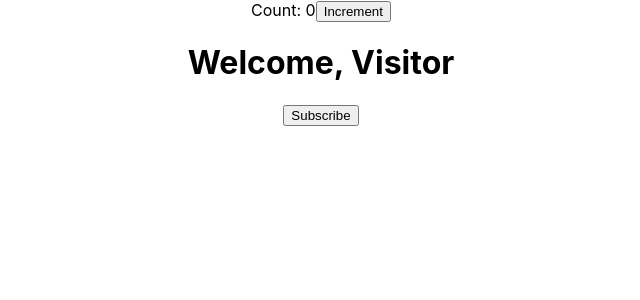
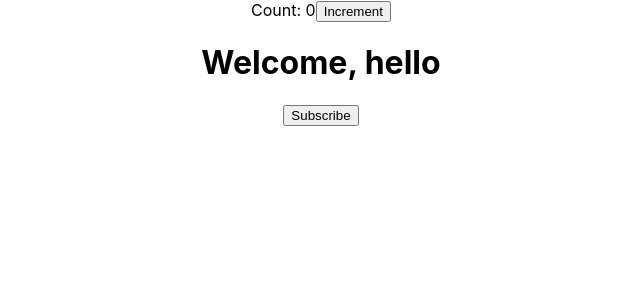
Before and after one commit to sfreeley/react-practice, a React (Create React App) app: page / in a window 1280 px wide. Shown: the top 300 px of the page, without its empty margins (319-959 px from the left). Built offline with nearby package versions, Linux system fonts and the light colour scheme.

Commit message:
start of destructuring

```diff
--- a/src/App.js
+++ b/src/App.js
@@ -18,7 +18,7 @@ class App extends Component {
     return (
       <div className="App">
         <Counter />
-        <Message />
+        <Message name="hello" />
       </div>
     )
   };
--- a/src/components/Message.js
+++ b/src/components/Message.js
@@ -8,7 +8,7 @@ class Message extends Component {
         super()
         this.state = {
             //initializing a property to set into state
-            message: 'Welcome, Visitor'
+            message: 'Welcome'
         }
     }
 
@@ -24,11 +24,15 @@ class Message extends Component {
     }
 
     render() {
+        //destructuring props in class component; you can extract the props you want to use
+        //can destructure state in similar way
+        const { name } = this.props;
+
         return (
             <div>
                 <h1>
                     {/* we have to bind the state value in this render function*/}
-                    {this.state.message}
+                    {this.state.message}, {name}
                 </h1>
                 <button onClick={() => this.changeMessage()}>
                     Subscribe
```
